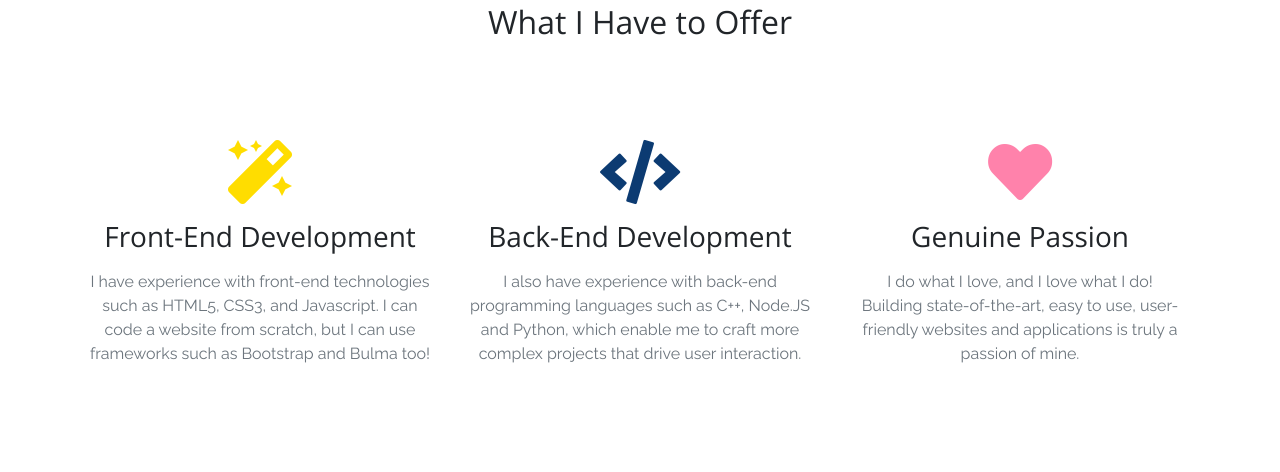
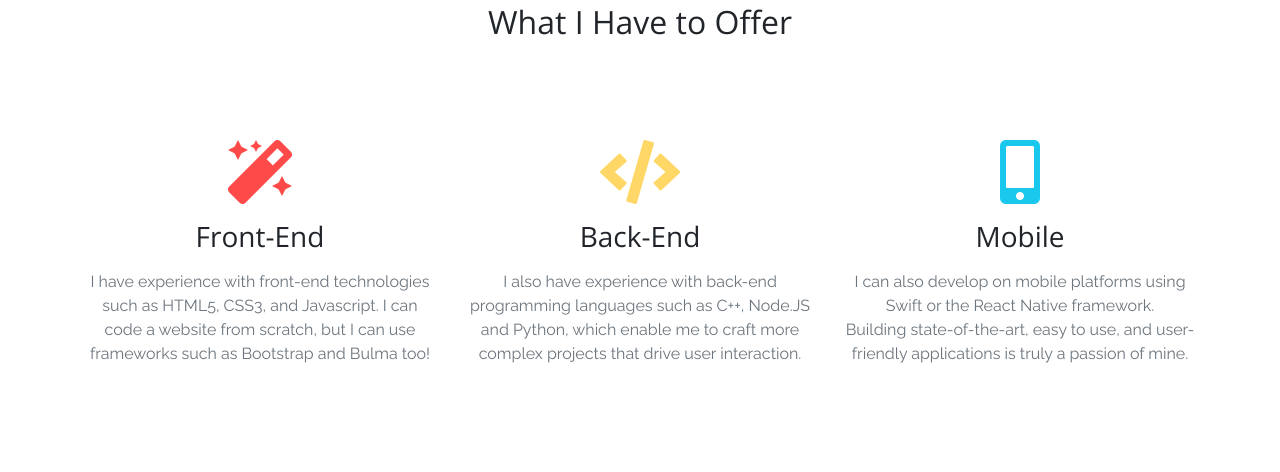
Before and after one commit to weiyuyu/weiyuyu.github.io, a plain HTML site: page index.html in a window 1280 px wide. Shown: the part 925-1397 px from the top of the page. Drawn offline with nearby package versions, Linux system fonts and the light colour scheme.

Commit message:
Update about section

```diff
--- a/css/custom.css
+++ b/css/custom.css
@@ -33,6 +33,10 @@ hr.light {
 
 #get-to-know-me a:hover{
   opacity: 0.7;
+}
+
+.aligned-left{
+  margin-left: 0;
 }
 
 a {
@@ -262,16 +266,16 @@ header.masthead p {
   }
 }
 
-#heart{
-  color: #FF82AB;
+#mobile{
+  color: #1ac8ed;
 }
 
 #front-end{
-  color: #FFDD00;
+  color: #fe4a49;
 }
 
 #back-end{
-  color: #0C3B72;
+  color: #fed766;
 }
 
 .portfolio-box {
--- a/index.html
+++ b/index.html
@@ -90,22 +90,22 @@
           <div class="col-lg-4 col-md-12 text-center">
             <div class="service-box mt-5 mx-auto">
               <i class="fas fa-magic fa-4x mb-3 sr-icons" id="front-end"></i>
-              <h3 class="mb-3">Front-End Development</h3>
-              <p class="text-muted mb-0">I have experience with front-end technologies such as HTML5, CSS3, and Javascript. I can code a website from scratch, but I can use frameworks such as Bootstrap and Bulma too! </p>
+              <h3 class="mb-3">Front-End</h3>
+              <p class="text-muted mb-0 aligned-left">I have experience with front-end technologies such as HTML5, CSS3, and Javascript. I can code a website from scratch, but I can use frameworks such as Bootstrap and Bulma too! </p>
             </div>
           </div>
           <div class="col-lg-4 col-md-12 text-center">
             <div class="service-box mt-5 mx-auto">
               <i class="fas fa-code fa-4x mb-3 sr-icons" id="back-end"></i>
-              <h3 class="mb-3">Back-End Development</h3>
-              <p class="text-muted mb-0"> I also have experience with back-end programming languages such as C++, Node.JS and Python, which enable me to craft more complex projects that drive user interaction. </p>
+              <h3 class="mb-3">Back-End</h3>
+              <p class="text-muted mb-0 aligned-left"> I also have experience with back-end programming languages such as C++, Node.JS and Python, which enable me to craft more complex projects that drive user interaction. </p>
             </div>
           </div>
           <div class="col-lg-4 col-md-12 text-center">
             <div class="service-box mt-5 mx-auto">
-              <i class="fas fa-heart fa-4x mb-3 sr-icons" id="heart"></i>
-              <h3 class="mb-3">Genuine Passion</h3>
-              <p class="text-muted mb-0"> I do what I love, and I love what I do! <br> Building state-of-the-art, easy to use, user-friendly websites and applications is truly a passion of mine.</p>
+              <i class="fas fa-mobile-alt fa-4x mb-3 sr-icons" id="mobile"></i>
+              <h3 class="mb-3">Mobile</h3>
+              <p class="text-muted mb-0 aligned-left"> I can also develop on mobile platforms using Swift or the React Native framework. <br> Building state-of-the-art, easy to use, and user-friendly applications is truly a passion of mine.</p>
             </div>
           </div>
         </div>
```
